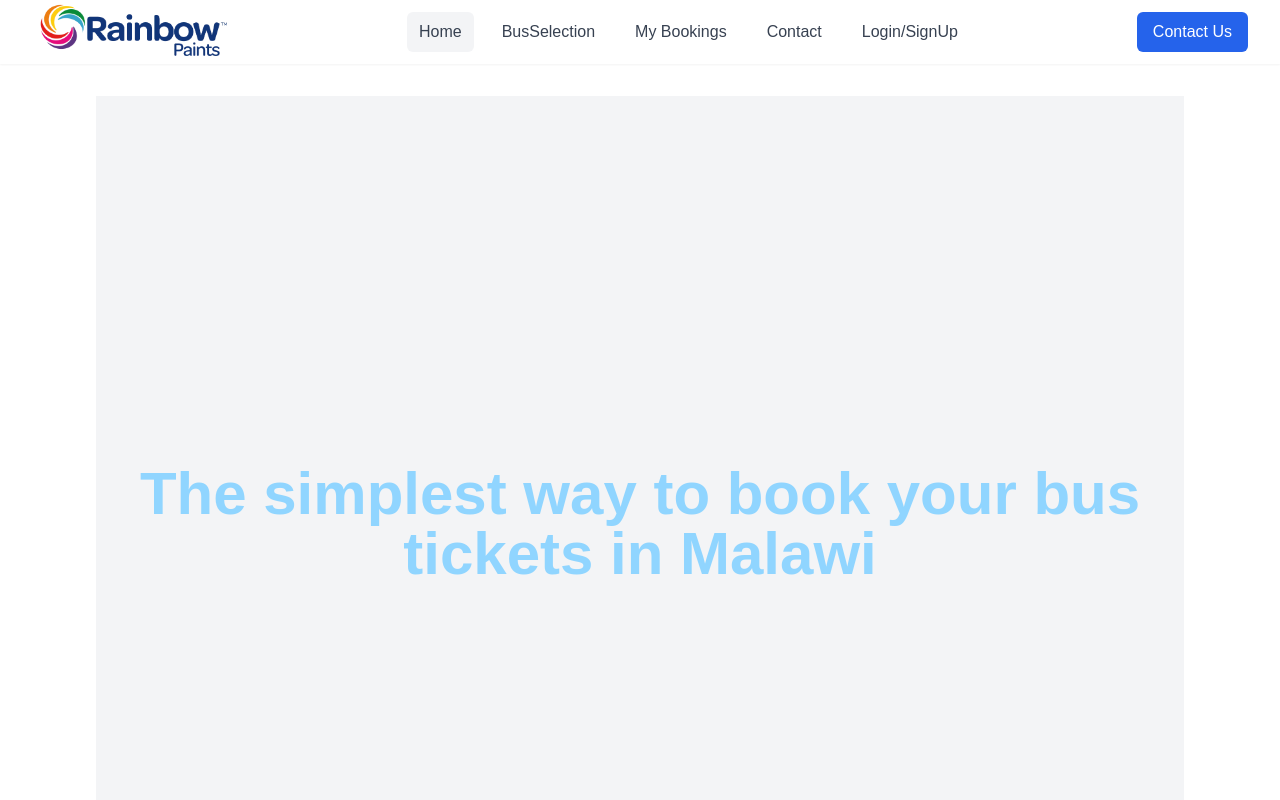
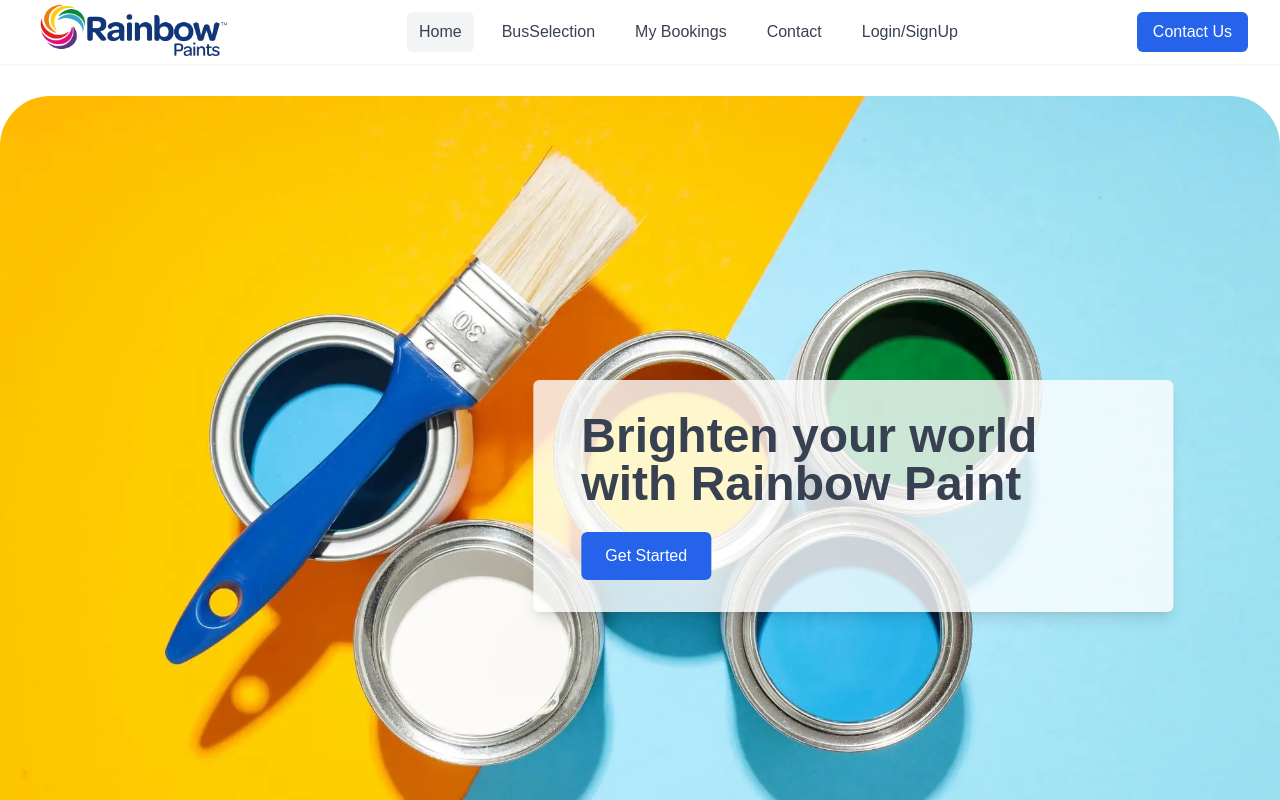
Before and after one commit to Nyirongo2000/Rainbow-paints, a Next.js app: page / in a window 1280 px wide. Shown: the top 800 px of the page. Built offline with nearby package versions, Linux system fonts and the light colour scheme.

Commit message:
landing section

```diff
--- a/src/app/components/ui/landing/landing.tsx
+++ b/src/app/components/ui/landing/landing.tsx
@@ -1,11 +1,19 @@
 "use client";
 const Landing = () => {
   return (
-    <main className="flex min-h-screen items-center justify-center mt-18 flex-col p-4 md:p-10 bg-gray-100">
-      <div className="flex flex-col items-center gap-24  mt-14 w-full">
-        <h1 className="text-4xl  mt-[-24 rem] md:text-6xl font-semibold text-center">
-          The simplest way to book your bus tickets in Malawi
-        </h1>
+    <main className="flex min-h-screen h-screen w-screen mx-4 sm:mx-6 md:mx-10 overflow-hidden">
+      {/* Container div for the background image */}
+      <div className="custom-bg w-full h-full flex items-center justify-center">
+        {/* Responsive content */}
+        <div className="flex flex-col items-start w-full sm:w-full md:w-1/2 bg-white bg-opacity-80 py-8 px-5 sm:px-6 md:px-12 rounded-md shadow-lg md:translate-x-1/3">
+          <h1 className="text-4xl sm:text-4xl md:text-5xl font-bold text-gray-700 leading-snug text-left ">
+            Brighten your world with <br className="block sm:hidden" />
+            Rainbow Paint
+          </h1>
+          <button className="mt-6 px-4 py-2 sm:px-6 sm:py-3 bg-blue-600 text-white rounded-md hover:bg-blue-700 transform transition-transform duration-300 hover:scale-105">
+            Get Started
+          </button>
+        </div>
       </div>
     </main>
   );
--- a/src/app/components/ui/shared/footer.tsx
+++ b/src/app/components/ui/shared/footer.tsx
@@ -6,7 +6,7 @@ import { FaFacebook, FaInstagram, FaGithub } from "react-icons/fa";
 export default function Footer() {
   return (
     <main>
-      <div className="flex flex-row justify-around bg-slate-100 p-4">
+      <div className="flex flex-row justify-around bg-black p-4">
         <div className="flex flex-col">
           <p className="text-4xl font-semibold">Find Your Way</p>
           <hr className="border-t-2 mb-4 mt-1 border-orange-700" />
--- a/src/app/globals.css
+++ b/src/app/globals.css
@@ -4,12 +4,12 @@
 
 :root {
   --background: #ffffff;
-  --foreground: #90d5ff;
+  --foreground: #ffffff;
 }
 
 @media (prefers-color-scheme: dark) {
   :root {
-    --background: #90d5ff;
+    --background: #ffffff;
     --foreground: #ededed;
   }
 }
@@ -18,4 +18,25 @@ body {
   color: var(--foreground);
   background: var(--background);
   font-family: Arial, Helvetica, sans-serif;
+  overflow-x: hidden;
+  /*  Prevent horizontal scrolling */
 }
+/* In your global CSS file */
+.custom-bg {
+ background-image: url('/paintimage.webp');
+  background-size: cover; /* Ensures the image covers the entire area */
+  background-position: center; /* Centers the image */
+  border-radius: 50px 50px 50px 50px; /* Rounded corners */
+}
+
+.image-container {
+  position: relative;
+  width: 100%; /* Full width */
+  height: 100%; /* Full height */
+}
+
+.image {
+  width: 100%; /* Full width */
+  height: auto; /* Auto height to maintain aspect ratio */
+  border-radius: 1rem; /* Match the rounded corners */
+}
```
